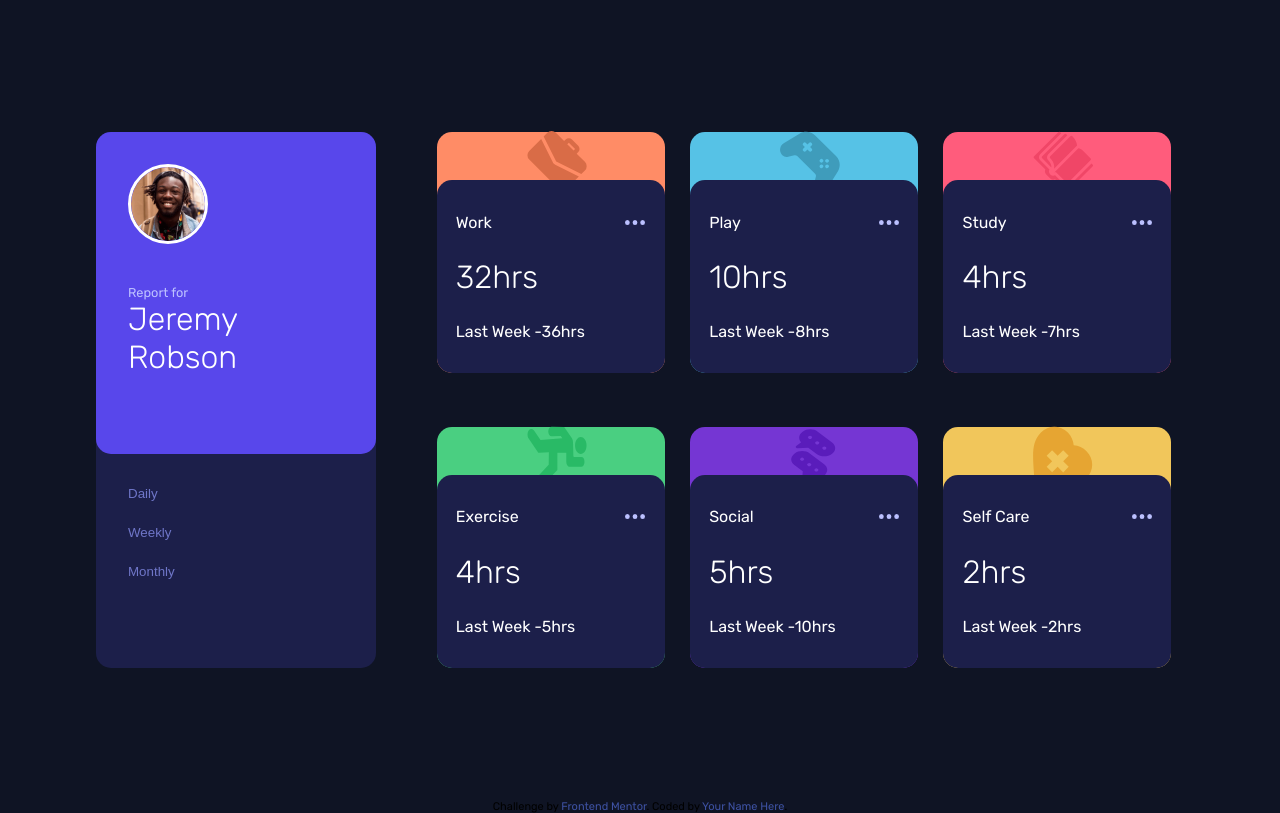
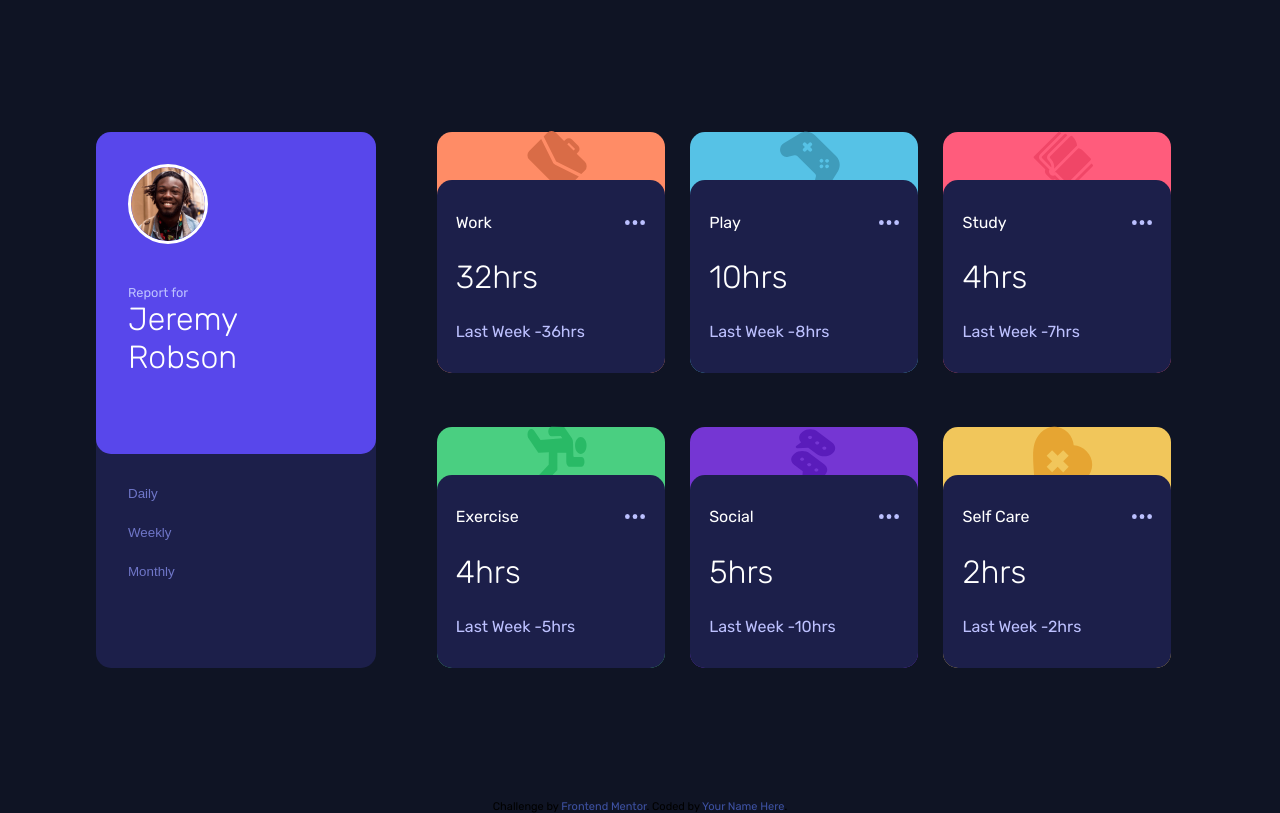
Before and after one commit to emmanuelgv408/TimeTrackingDash, a plain HTML site: page index.html in a window 1280 px wide. Drawn offline with Linux system fonts and the light colour scheme.

Commit message:
revised layout

```diff
--- a/index.html
+++ b/index.html
@@ -67,7 +67,7 @@
                 <p>Work</p><img src="/images/icon-ellipsis.svg" alt="">
               </div>
               <h2>32hrs</h2>
-              <p>Last Week -36hrs</p>
+              <p class="last-week">Last Week -36hrs</p>
             </div>
           </section>
           <section class=" play-panel panels">
@@ -77,7 +77,7 @@
                 <p>Play</p><img src="/images/icon-ellipsis.svg" alt="">
               </div>
               <h2>10hrs</h2>
-              <p>Last Week -8hrs</p>
+              <p class="last-week">Last Week -8hrs</p>
             </div>
           </section>
           <section class=" study-panel panels">
@@ -87,7 +87,7 @@
                 <p>Study</p><img src="/images/icon-ellipsis.svg" alt="">
               </div>
               <h2>4hrs</h2>
-              <p>Last Week -7hrs</p>
+              <p class="last-week">Last Week -7hrs</p>
             </div>
           </section>
         </div>
@@ -103,7 +103,7 @@
                 <p>Exercise</p><img src="/images/icon-ellipsis.svg" alt="">
               </div>
               <h2>4hrs</h2>
-              <p>Last Week -5hrs</p>
+              <p class="last-week">Last Week -5hrs</p>
             </div>
           </section>
           <section class=" social-panel panels">
@@ -113,7 +113,7 @@
                 <p>Social</p><img src="/images/icon-ellipsis.svg" alt="">
               </div>
               <h2>5hrs</h2>
-              <p>Last Week -10hrs</p>
+              <p class="last-week">Last Week -10hrs</p>
             </div>
           </section>
           <section class=" self-care-panel panels">
@@ -123,7 +123,7 @@
                 <p>Self Care</p><img src="/images/icon-ellipsis.svg" alt="">
               </div>
               <h2>2hrs</h2>
-              <p>Last Week -2hrs</p>
+              <p class="last-week">Last Week -2hrs</p>
             </div>
           </section>
         </div>
--- a/style.css
+++ b/style.css
@@ -226,3 +226,7 @@ overflow: hidden;
 .top-info-panels img:hover, .top-info-panels img:focus{
     cursor: pointer;
 }
+
+.last-week{
+    color: var(--PaleBlue);
+}
```
